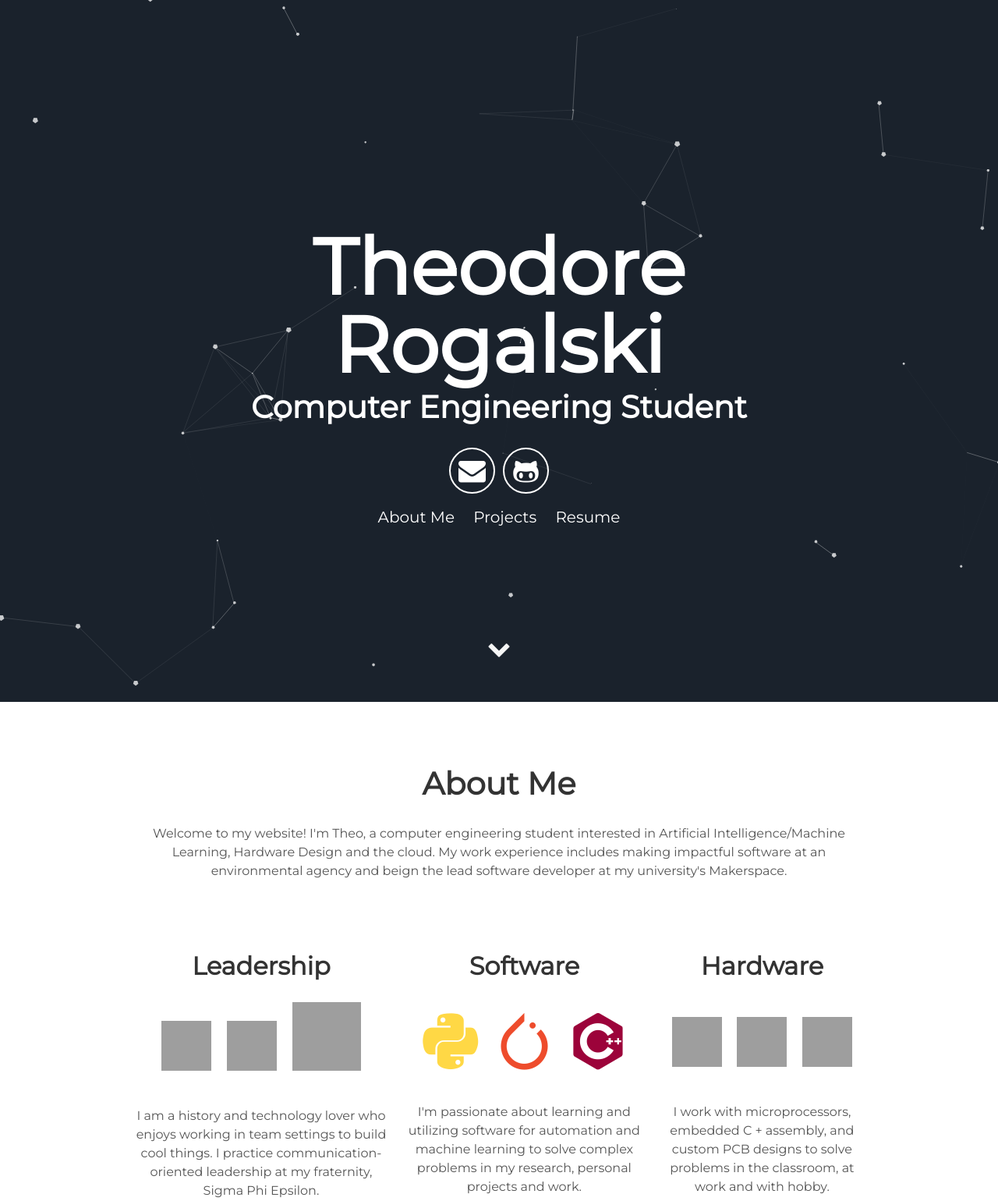
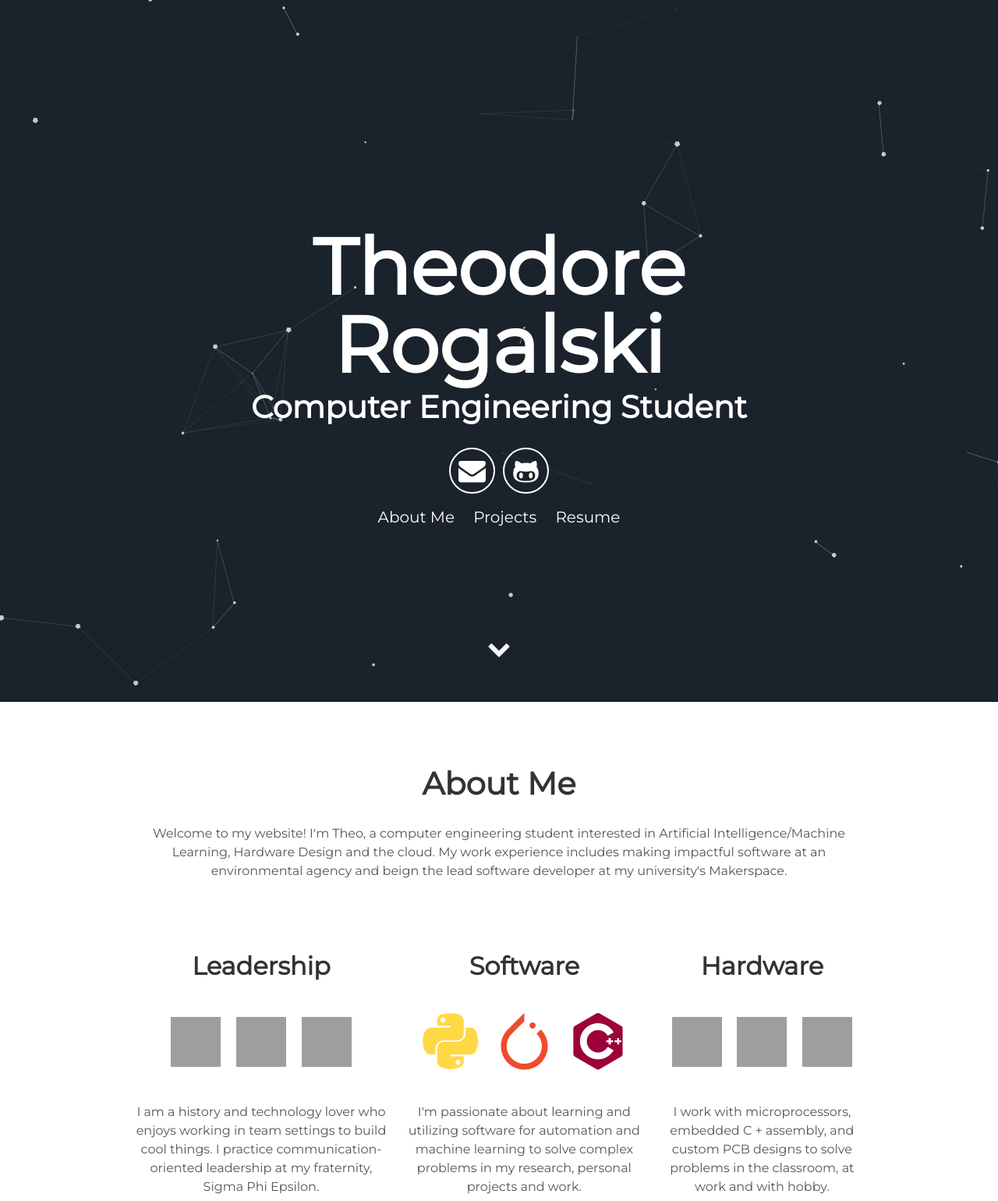
Before and after one commit to theohrogalski/theohrogalski_personal_website, a Jekyll site: the page built from index.html, in a window 1280 px wide. Shown: the top 1540 px of the page at 78% size. Built offline with Jekyll 4.4.1, drawn with Linux system fonts in a browser that asks for light colours; grey boxes are pictures that could not be loaded.

Commit message:
changed formatting to line up with other icons

```diff
--- a/_includes/about.html
+++ b/_includes/about.html
@@ -8,7 +8,7 @@
       <h2>Leadership</h2>
       <img src="https://static.vecteezy.com/system/resources/previews/034/163/727/non_2x/stack-of-books-cartoon-ai-generative-free-png.png" height="64px" width="64px"/>
     <img src="https://starfinderfoundation.org/wp-content/uploads/2021/07/kisspng-computer-icons-scalable-vector-graphics-business-team-icon-png-business-businessman-leader-5ab04efc073c13.4492848315215039960296.png" height="64px" width="64px"/>
-<img src="https://images.squarespace-cdn.com/content/v1/5438756de4b03eeb59204c48/cc3d76d1-3415-4afb-88f9-20d06adbd6c9/sigma-phi-epsilon-greek-letters-one-colo-13054-21652-550x550.png?format=2500w" height="88px" width="88px"/>
+<img src="https://images.squarespace-cdn.com/content/v1/5438756de4b03eeb59204c48/cc3d76d1-3415-4afb-88f9-20d06adbd6c9/sigma-phi-epsilon-greek-letters-one-colo-13054-21652-550x550.png?format=2500w" height="64px" width="64px"/>
     <p>I am a history and technology lover who enjoys working in team settings to build cool things. I practice communication-oriented leadership at my fraternity, Sigma Phi Epsilon.</p>
     </div>
     <div class="tech">
```
